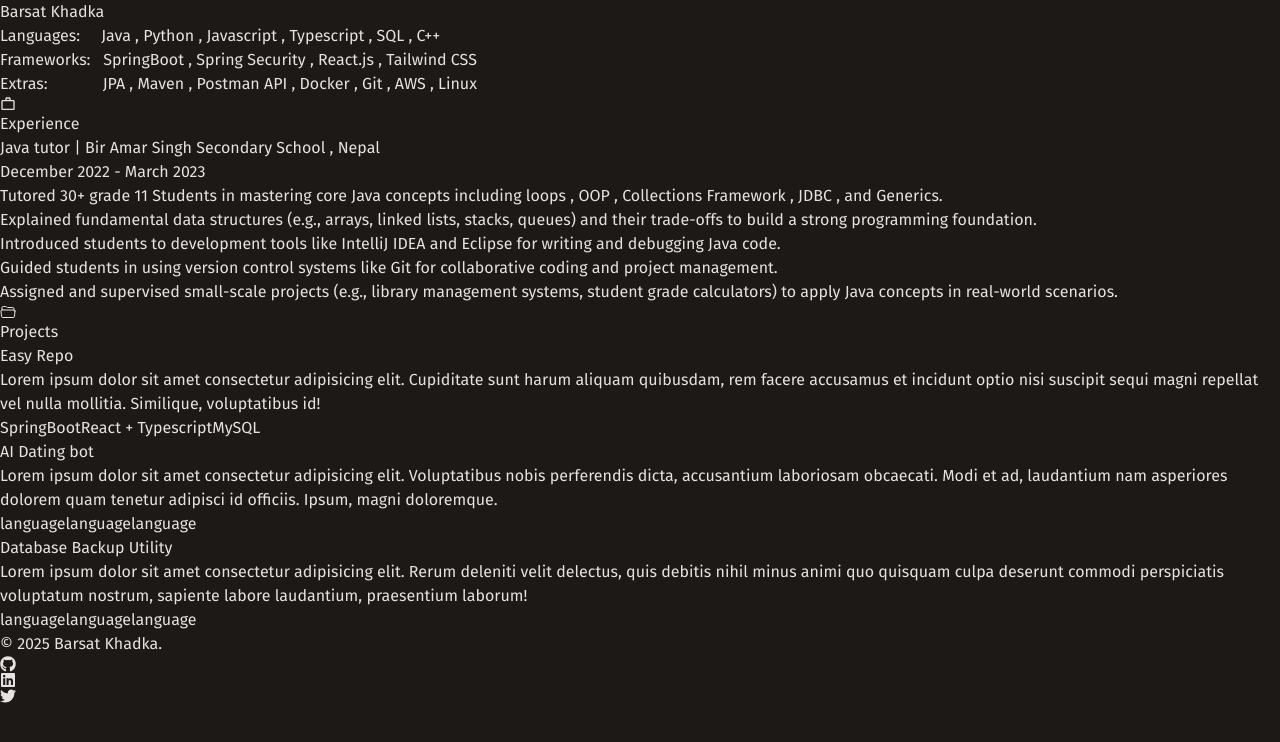
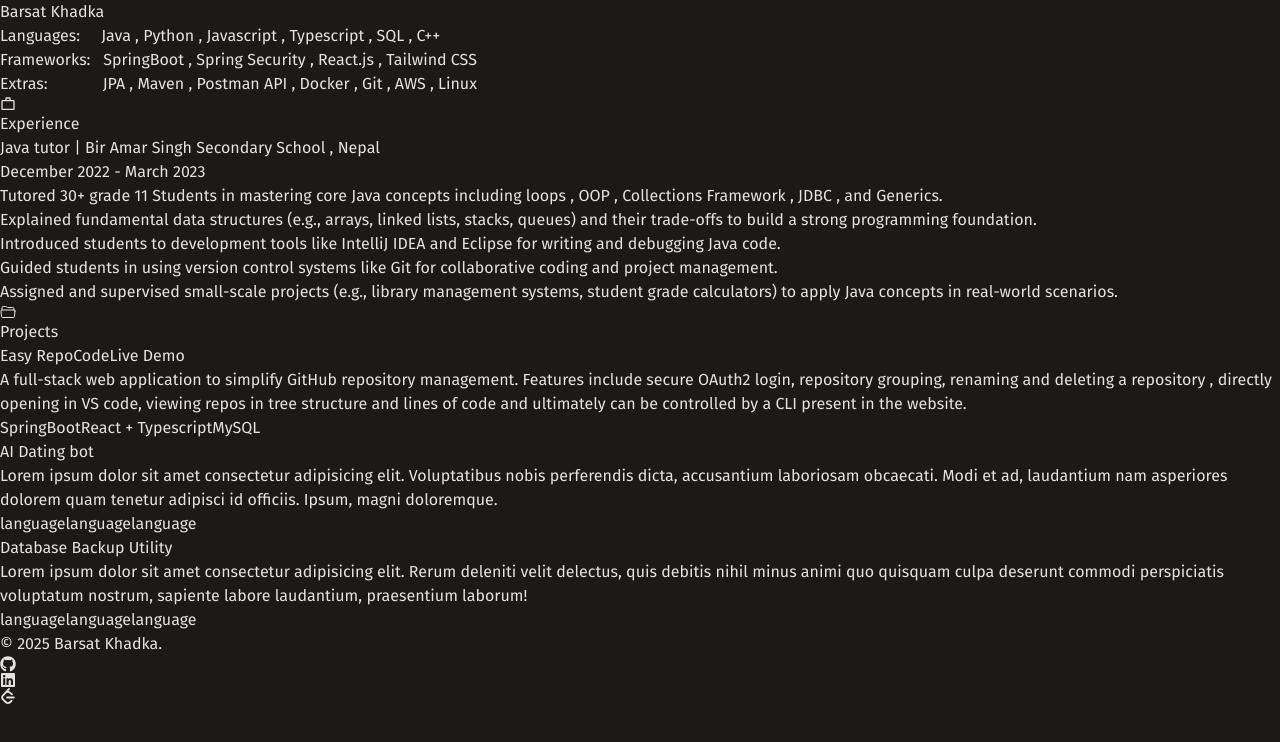
Before and after one commit to BarsatKhadka/Portfolio, a React (Vite) app: page / in a window 1280 px wide. Shown: the top 742 px of the page. Built offline with nearby package versions, Linux system fonts and the light colour scheme.

Commit message:
add: Leetcode icon in footer. Some explanations in Projects

```diff
--- a/src/components/Footer.jsx
+++ b/src/components/Footer.jsx
@@ -1,4 +1,5 @@
 import { FaGithub, FaLinkedin, FaTwitter } from "react-icons/fa";
+import { SiLeetcode } from "react-icons/si";
 
 export const Footer = () => {
   return (
@@ -19,20 +20,20 @@ export const Footer = () => {
               <FaGithub className="w-5 h-5" />
             </a>
             <a
-              href="https://linkedin.com/in/yourusername"
+              href="https://www.linkedin.com/in/barsat-khadka/"
               target="_blank"
               rel="noopener noreferrer"
               className="text-[#eebc86] hover:text-[#eebc86]/80 transition-all duration-300 hover:scale-110"
             >
-              <FaLinkedin className="w-5 h-5" />
+              <FaLinkedin className="w-5 h-5"/>
             </a>
             <a
-              href="https://twitter.com/yourusername"
+              href="https://leetcode.com/u/BarsatKhadka/"
               target="_blank"
               rel="noopener noreferrer"
               className="text-[#eebc86] hover:text-[#eebc86]/80 transition-all duration-300 hover:scale-110"
             >
-              <FaTwitter className="w-5 h-5" />
+              <SiLeetcode className="w-5 h-5" />
             </a>
           </div>
         </div>
--- a/src/components/Projects.jsx
+++ b/src/components/Projects.jsx
@@ -13,9 +13,15 @@ export const Projects = () => {
 
 
           <div className="bg-[#] p-6 rounded-lg hover:scale-105 transform transition-all duration-500 hover:shadow-2xl hover:shadow-[#eebc86]/20 cursor-pointer">
-            <h3 className="text-[#ebffff] text-xl font-semibold mb-2">Easy Repo</h3>
+            <h3 className="text-[#ebffff] text-xl font-semibold mb-2">
+            <span className="mr-36">Easy Repo</span>
+            <span className="bg-[#6DB33F]/10 text-[#6DB33F] text-xs px-3 py-1 rounded-full">Code</span>
+            <span className="bg-[#6DB33F]/10 text-[#6DB33F] text-xs px-3 py-1 rounded-full">Live Demo</span>
+            </h3>
             <p className="text-gray-300 text-sm mb-4">
-              Lorem ipsum dolor sit amet consectetur adipisicing elit. Cupiditate sunt harum aliquam quibusdam, rem facere accusamus et incidunt optio nisi suscipit sequi magni repellat vel nulla mollitia. Similique, voluptatibus id!
+            A full-stack web application to simplify GitHub repository management. Features include secure OAuth2 login, repository grouping, renaming and deleting a repository , directly opening in VS code, viewing repos in tree structure and lines of code and ultimately can be
+            controlled by a CLI present in the website.
+
             </p>
             <div className="flex flex-wrap gap-2">
               <span className="bg-[#6DB33F]/10 text-[#6DB33F] text-xs px-3 py-1 rounded-full">SpringBoot</span>
```
